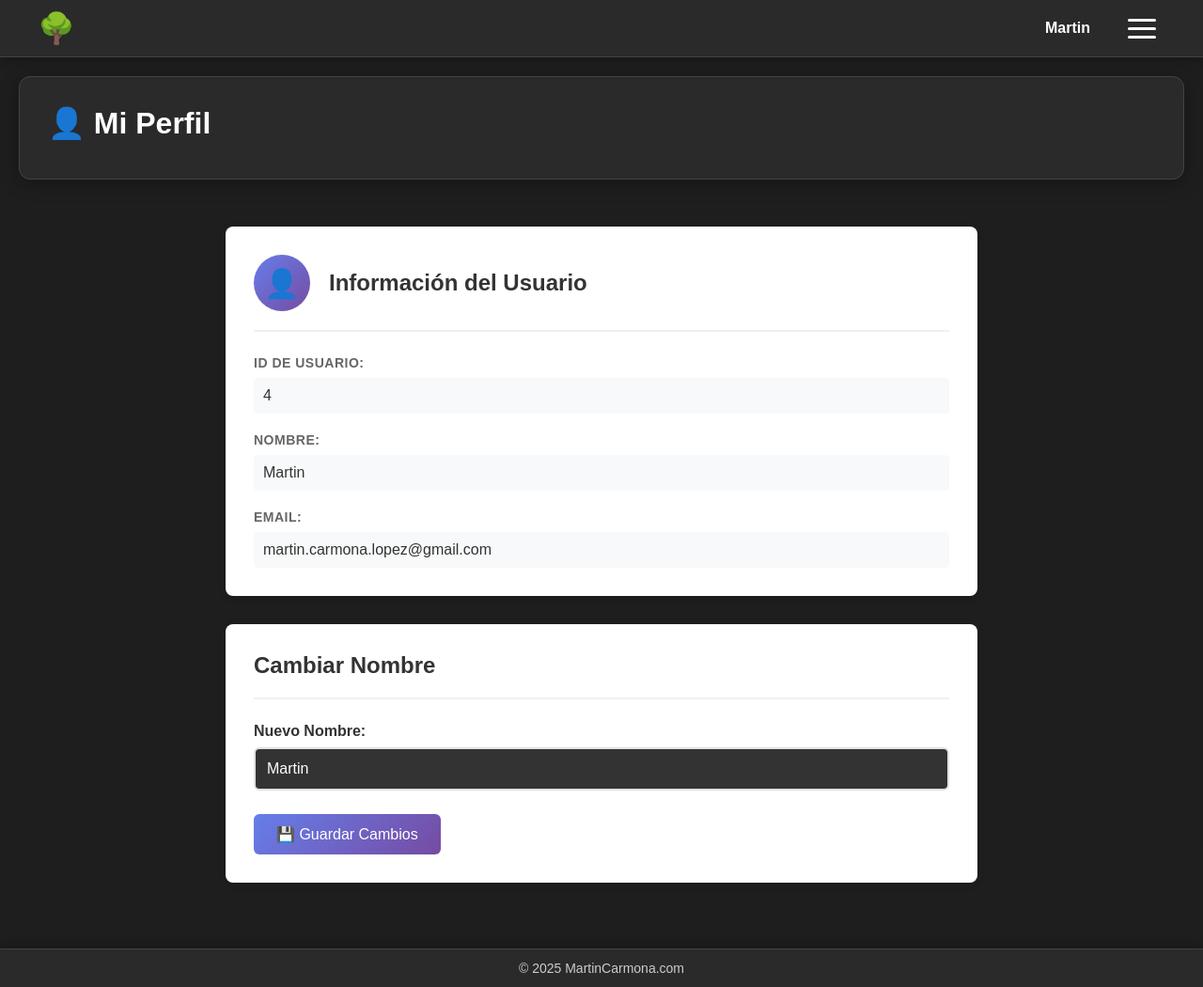
After one commit to Martinycodev/martincarmona, a PHP site: page /martincarmona/perfil in a window 1280 px wide. The commit adds this page. Shown: the whole page at 94% size. Run offline with PHP 8.4, Linux system fonts and the light colour scheme; a user stored in the database is signed in.

Commit message:
vista de perfil y nuevo movimiento en dashboard

```diff
--- /dev/null
+++ b/app/Controllers/PerfilController.php
@@ -0,0 +1,121 @@
+<?php
+
+namespace App\Controllers;
+
+require_once BASE_PATH . '/config/database.php';
+
+class PerfilController extends BaseController
+{
+    public function __construct()
+    {
+        // Iniciar sesión si no está iniciada
+        if (session_status() === PHP_SESSION_NONE) {
+            session_start();
+        }
+    }
+
+    public function index()
+    {
+        // Verificar si el usuario está autenticado
+        if (!isset($_SESSION['user_id'])) {
+            $this->redirect('/');
+            return;
+        }
+
+        // Obtener información del usuario desde la sesión
+        $userId = $_SESSION['user_id'];
+        $userName = $_SESSION['user_name'] ?? '';
+        $userEmail = $_SESSION['user_email'] ?? '';
+
+        // Preparar datos para la vista
+        $data = [
+            'user' => [
+                'id' => $userId,
+                'name' => $userName,
+                'email' => $userEmail
+            ]
+        ];
+
+        $this->render('perfil/index', $data);
+    }
+
+    public function actualizarNombre()
+    {
+        // Verificar si el usuario está autenticado
+        if (!isset($_SESSION['user_id'])) {
+            $this->json([
+                'success' => false,
+                'message' => 'No autorizado'
+            ]);
+            return;
+        }
+
+        // Verificar que sea una petición POST
+        if ($_SERVER['REQUEST_METHOD'] !== 'POST') {
+            $this->json([
+                'success' => false,
+                'message' => 'Método no permitido'
+            ]);
+            return;
+        }
+
+        // Obtener datos del cuerpo de la petición
+        $input = json_decode(file_get_contents('php://input'), true);
+        $nuevoNombre = trim($input['nombre'] ?? '');
+
+        // Validar que el nombre no esté vacío
+        if (empty($nuevoNombre)) {
+            $this->json([
+                'success' => false,
+                'message' => 'El nombre no puede estar vacío'
+            ]);
+            return;
+        }
+
+        // Validar longitud del nombre
+        if (strlen($nuevoNombre) > 255) {
+            $this->json([
+                'success' => false,
+                'message' => 'El nombre es demasiado largo'
+            ]);
+            return;
+        }
+
+        try {
+            $db = \Database::connect();
+            $userId = $_SESSION['user_id'];
+
+            // Actualizar el nombre en la base de datos
+            $stmt = $db->prepare("UPDATE usuarios SET name = ? WHERE id = ?");
+            $stmt->bind_param("si", $nuevoNombre, $userId);
+
+            if ($stmt->execute()) {
+                // Actualizar la sesión con el nuevo nombre
+                $_SESSION['user_name'] = $nuevoNombre;
+
+                $stmt->close();
+                $db->close();
+
+                $this->json([
+                    'success' => true,
+                    'message' => 'Nombre actualizado correctamente',
+                    'nombre' => $nuevoNombre
+                ]);
+            } else {
+                $stmt->close();
+                $db->close();
+
+                $this->json([
+                    'success' => false,
+                    'message' => 'Error al actualizar el nombre'
+                ]);
+            }
+        } catch (\Exception $e) {
+            error_log("Error actualizando nombre: " . $e->getMessage());
+            $this->json([
+                'success' => false,
+                'message' => 'Error en el servidor'
+            ]);
+        }
+    }
+}
--- a/app/Views/dashboard/index.php
+++ b/app/Views/dashboard/index.php
@@ -8,7 +8,8 @@ $title = 'Datos - MartinCarmona.com';
             <div class="quick-buttons">
                 <a href="<?= $this->url('/tareas') ?>" class="btn">📋 Ver Tareas</a>
                 <a href="<?= $this->url('/busqueda') ?>" class="btn btn-info">🔍 Búsqueda Avanzada</a>
-                <a href="<?= $this->url('/reportes') ?>" class="btn btn-secondary">📊 Reportes</a>
+
+                <a href="<?= $this->url('/economia?openModal=true') ?>" class="btn btn-primary">💰 Añadir Movimiento</a>
             </div>
         </div>
         <br>
--- /dev/null
+++ b/app/Views/perfil/index.php
@@ -0,0 +1,294 @@
+<?php
+$title = 'Mi Perfil - MartinCarmona.com';
+?>
+<div class="container">
+    <div class="welcome-section">
+        <h1>👤 Mi Perfil</h1>
+    </div>
+
+    <div class="profile-section">
+        <div class="profile-card">
+            <div class="profile-header">
+                <div class="profile-avatar">
+                    <span class="avatar-icon">👤</span>
+                </div>
+                <h2>Información del Usuario</h2>
+            </div>
+
+            <div class="profile-info">
+                <div class="info-item">
+                    <label>ID de Usuario:</label>
+                    <span><?= htmlspecialchars($user['id'] ?? 'N/A') ?></span>
+                </div>
+
+                <div class="info-item">
+                    <label>Nombre:</label>
+                    <span id="userNameDisplay"><?= htmlspecialchars($user['name'] ?? 'Sin nombre') ?></span>
+                </div>
+
+                <div class="info-item">
+                    <label>Email:</label>
+                    <span><?= htmlspecialchars($user['email'] ?? 'Sin email') ?></span>
+                </div>
+            </div>
+        </div>
+
+        <div class="profile-card">
+            <div class="profile-header">
+                <h2>Cambiar Nombre</h2>
+            </div>
+
+            <form id="updateNameForm" class="profile-form">
+                <div class="form-group">
+                    <label for="nuevoNombre">Nuevo Nombre:</label>
+                    <input
+                        type="text"
+                        id="nuevoNombre"
+                        name="nombre"
+                        value="<?= htmlspecialchars($user['name'] ?? '') ?>"
+                        required
+                        maxlength="255"
+                        placeholder="Ingresa tu nuevo nombre"
+                    >
+                </div>
+
+                <div class="form-actions">
+                    <button type="submit" class="btn btn-primary" id="updateNameBtn">
+                        💾 Guardar Cambios
+                    </button>
+                </div>
+
+                <div id="updateMessage" class="message" style="display: none;"></div>
+            </form>
+        </div>
+    </div>
+</div>
+
+<style>
+.profile-section {
+    max-width: 800px;
+    margin: 0 auto;
+    padding: 20px;
+}
+
+.profile-card {
+    background: white;
+    border-radius: 8px;
+    padding: 30px;
+    margin-bottom: 30px;
+    box-shadow: 0 2px 10px rgba(0,0,0,0.1);
+}
+
+.profile-header {
+    display: flex;
+    align-items: center;
+    margin-bottom: 25px;
+    padding-bottom: 20px;
+    border-bottom: 2px solid #f0f0f0;
+}
+
+.profile-avatar {
+    width: 60px;
+    height: 60px;
+    border-radius: 50%;
+    background: linear-gradient(135deg, #667eea 0%, #764ba2 100%);
+    display: flex;
+    align-items: center;
+    justify-content: center;
+    margin-right: 20px;
+}
+
+.avatar-icon {
+    font-size: 30px;
+}
+
+.profile-header h2 {
+    margin: 0;
+    color: #333;
+    font-size: 24px;
+}
+
+.profile-info {
+    display: flex;
+    flex-direction: column;
+    gap: 20px;
+}
+
+.info-item {
+    display: flex;
+    flex-direction: column;
+    gap: 8px;
+}
+
+.info-item label {
+    font-weight: 600;
+    color: #666;
+    font-size: 14px;
+    text-transform: uppercase;
+    letter-spacing: 0.5px;
+}
+
+.info-item span {
+    color: #333;
+    font-size: 16px;
+    padding: 10px;
+    background: #f8f9fa;
+    border-radius: 4px;
+}
+
+.profile-form {
+    margin-top: 20px;
+}
+
+.form-group {
+    margin-bottom: 20px;
+}
+
+.form-group label {
+    display: block;
+    margin-bottom: 8px;
+    font-weight: 600;
+    color: #333;
+}
+
+.form-group input {
+    width: 100%;
+    padding: 12px;
+    border: 2px solid #e0e0e0;
+    border-radius: 6px;
+    font-size: 16px;
+    transition: border-color 0.3s;
+    box-sizing: border-box;
+}
+
+.form-group input:focus {
+    outline: none;
+    border-color: #667eea;
+}
+
+.form-actions {
+    margin-top: 25px;
+}
+
+.btn {
+    padding: 12px 24px;
+    border: none;
+    border-radius: 6px;
+    font-size: 16px;
+    cursor: pointer;
+    transition: all 0.3s;
+    text-decoration: none;
+    display: inline-block;
+}
+
+.btn-primary {
+    background: linear-gradient(135deg, #667eea 0%, #764ba2 100%);
+    color: white;
+}
+
+.btn-primary:hover {
+    transform: translateY(-2px);
+    box-shadow: 0 4px 12px rgba(102, 126, 234, 0.4);
+}
+
+.btn-primary:active {
+    transform: translateY(0);
+}
+
+.message {
+    margin-top: 15px;
+    padding: 12px;
+    border-radius: 6px;
+    font-size: 14px;
+}
+
+.message.success {
+    background: #d4edda;
+    color: #155724;
+    border: 1px solid #c3e6cb;
+}
+
+.message.error {
+    background: #f8d7da;
+    color: #721c24;
+    border: 1px solid #f5c6cb;
+}
+
+#updateNameBtn:disabled {
+    opacity: 0.6;
+    cursor: not-allowed;
+}
+</style>
+
+<script>
+document.addEventListener('DOMContentLoaded', function() {
+    const form = document.getElementById('updateNameForm');
+    const messageDiv = document.getElementById('updateMessage');
+    const updateBtn = document.getElementById('updateNameBtn');
+    const nameDisplay = document.getElementById('userNameDisplay');
+
+    form.addEventListener('submit', async function(e) {
+        e.preventDefault();
+
+        const nuevoNombre = document.getElementById('nuevoNombre').value.trim();
+
+        if (!nuevoNombre) {
+            showMessage('El nombre no puede estar vacío', 'error');
+            return;
+        }
+
+        // Deshabilitar el botón mientras se procesa
+        updateBtn.disabled = true;
+        updateBtn.textContent = '⏳ Guardando...';
+
+        try {
+            const response = await fetch('<?= $this->url('/perfil/actualizarNombre') ?>', {
+                method: 'POST',
+                headers: {
+                    'Content-Type': 'application/json',
+                    'X-Requested-With': 'XMLHttpRequest'
+                },
+                body: JSON.stringify({
+                    nombre: nuevoNombre
+                })
+            });
+
+            const data = await response.json();
+
+            if (data.success) {
+                // Actualizar el nombre en la pantalla
+                nameDisplay.textContent = data.nombre;
+                showMessage(data.message || 'Nombre actualizado correctamente', 'success');
+
+                // Actualizar también en el header si existe
+                const headerUserName = document.querySelector('.user-info span strong');
+                if (headerUserName) {
+                    headerUserName.textContent = data.nombre;
+                }
+            } else {
+                showMessage(data.message || 'Error al actualizar el nombre', 'error');
+            }
+        } catch (error) {
+            console.error('Error:', error);
+            showMessage('Error de conexión. Por favor, intenta de nuevo.', 'error');
+        } finally {
+            // Rehabilitar el botón
+            updateBtn.disabled = false;
+            updateBtn.textContent = '💾 Guardar Cambios';
+        }
+    });
+
+    function showMessage(text, type) {
+        messageDiv.textContent = text;
+        messageDiv.className = 'message ' + type;
+        messageDiv.style.display = 'block';
+
+        // Ocultar el mensaje después de 5 segundos
+        setTimeout(() => {
+            messageDiv.style.display = 'none';
+        }, 5000);
+    }
+});
+</script>
+</body>
+</html>
--- a/index.php
+++ b/index.php
@@ -33,6 +33,10 @@ $router->get('/', 'HomeController@index');
 // Rutas de autenticación
 $router->post('/login', 'AuthController@login');
 $router->get('/logout', 'AuthController@logout');
+
+// Rutas de perfil
+$router->get('/perfil', 'PerfilController@index');
+$router->post('/perfil/actualizarNombre', 'PerfilController@actualizarNombre');
 
 // Rutas protegidas (requieren login)
 $router->get('/datos/trabajadores', 'TrabajadoresController@index');
```
Also changed, not shown: app/Views/economia/index.php (+12 -0 lines).
